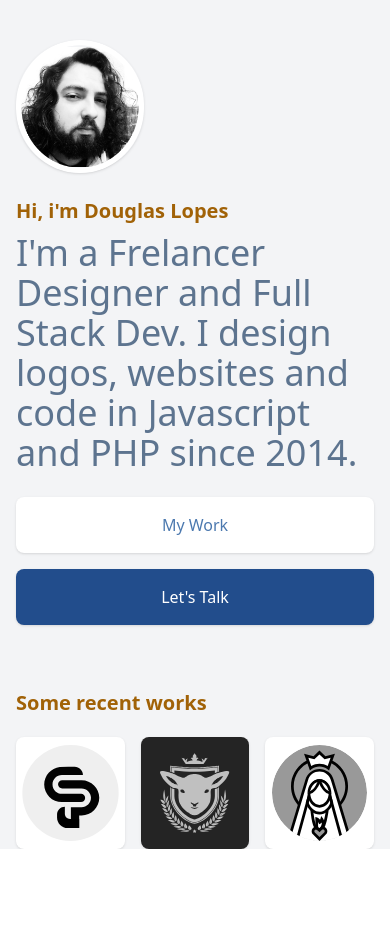
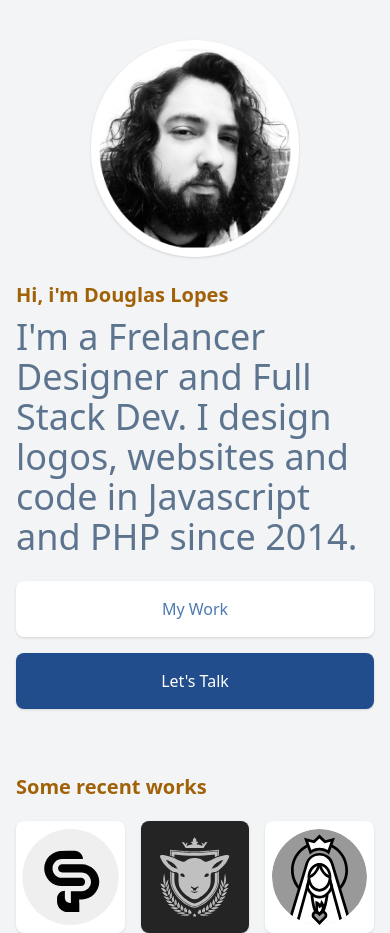
Before and after one commit to dougkusanagi/hotsite.dougdesign.com.br, a Nuxt app: page / in a window 390 px wide. Before the commit the page ends 849 px from the top, so only its background shows below. Built offline with nearby package versions, Linux system fonts and the light colour scheme.

Commit message:
Update app.vue

```diff
--- a/app.vue
+++ b/app.vue
@@ -11,14 +11,6 @@ useHead({
     },
   ],
 });
-
-// useSeoMeta({
-//   title: "Douglas Lopes",
-//   description:
-//     "I'm Douglas Lopes, a Frelancer Designer and Full Stack Dev. I design logos, websites and code in Javascript and PHP since 2014.",
-//   // reactive example
-//   ogImage: "/douglas-lopes-fotografia-p&b.png",
-// });
 
 useSeoMeta({
   title: "Douglas Lopes",
@@ -49,7 +41,7 @@ useSeoMeta({
     >
       <article class="flex flex-col gap-6 mx-4 mt-10 sm:mt-12 sm:mx-14">
         <img
-          class="w-32 rounded-full shadow sm:w-52"
+          class="mx-auto rounded-full shadow sm:mx-0 w-52 sm:w-48"
           src="/douglas-lopes-fotografia-p&b.png"
           alt="fotografia p&b de Douglas Lopes "
           width="208"
```
